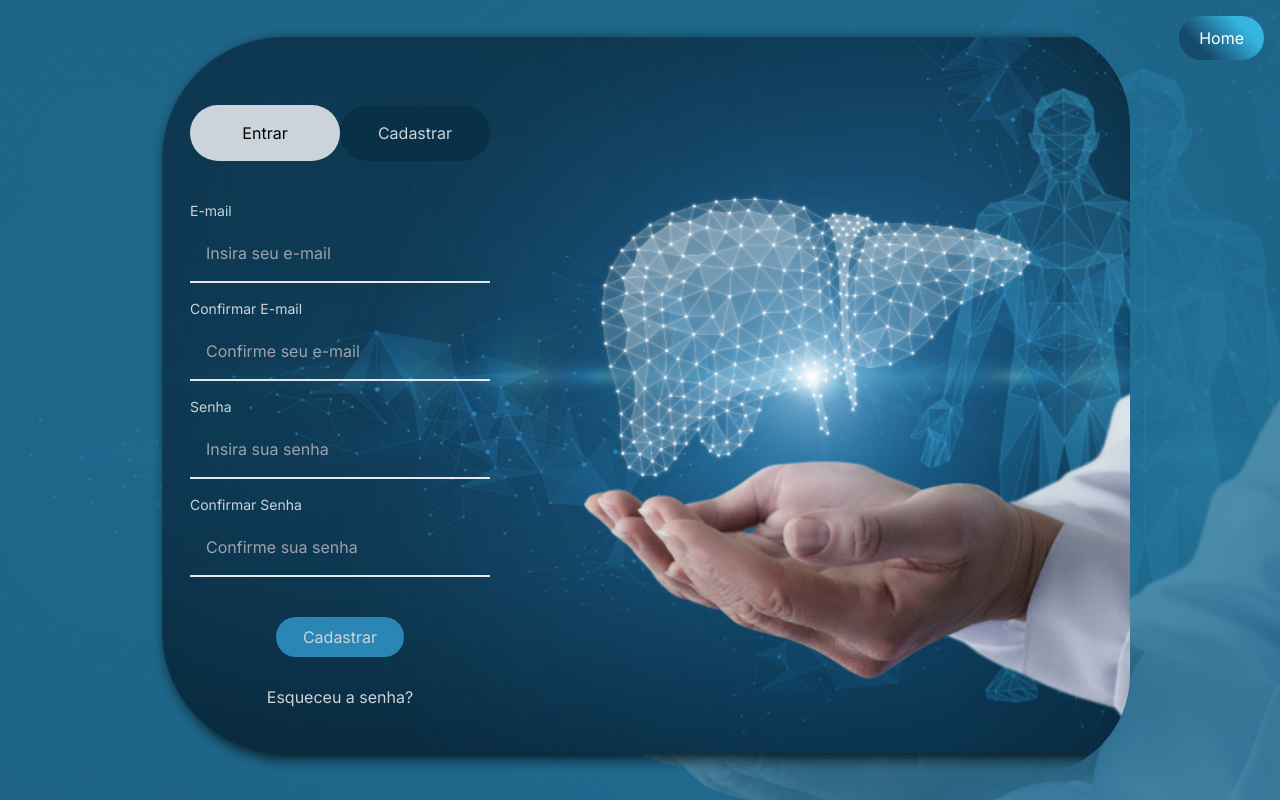
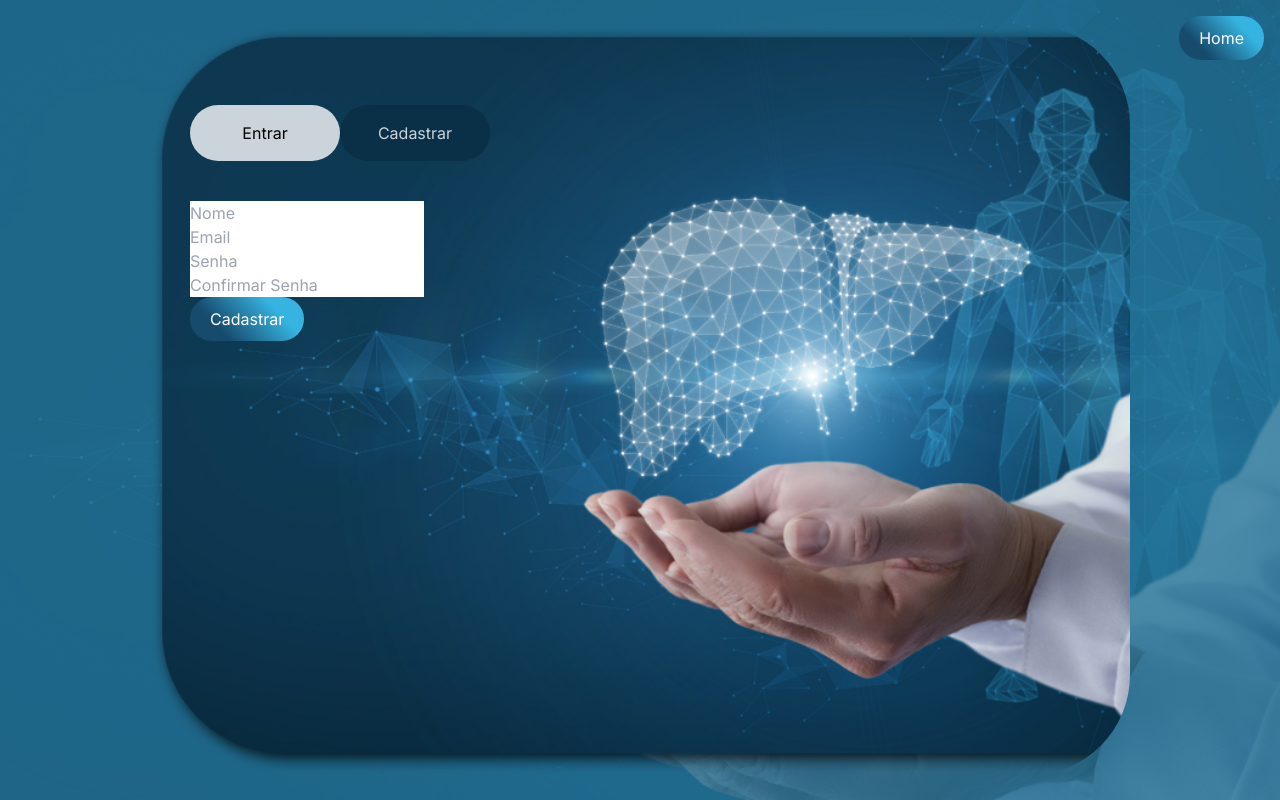
Before and after one commit to hepatohub/frontend, a Next.js app: page /login in a window 1280 px wide. Both pictures are taken after a click on the button "Cadastrar". Built offline with nearby package versions, Linux system fonts and the light colour scheme.

Commit message:
troca do component LoginForm para o react hook form

```diff
--- a/src/app/login/page.js
+++ b/src/app/login/page.js
@@ -1,87 +1,11 @@
-"use client";
+"use client"
+import React, { useState } from "react";
 import Button from '@/components/Button';
-import React, { useState } from 'react';
+import LoginForm from "@/components/LoginForm";
 
 const Login = () => {
+  // Definindo os estados para controlar a guia ativa
   const [activeTab, setActiveTab] = useState("Entrar");
-  const [email, setEmail] = useState("");
-  const [confirmEmail, setConfirmEmail] = useState("");
-  const [password, setPassword] = useState("");
-  const [confirmPassword, setConfirmPassword] = useState("");
-  const [loginEmail, setLoginEmail] = useState("");
-  const [loginPassword, setLoginPassword] = useState("");
-  const [error, setError] = useState("");
-  const [success, setSuccess] = useState("");
-
-  const toggleTab = (tab) => {
-    setActiveTab(tab);
-    setError("");
-    setSuccess("");
-  };
-
-  const validateEmail = (email) => {
-    const re = /^[a-zA-Z0-9._%+-]+@[a-zA-Z0-9.-]+\.[a-zA-Z]{2,}$/;
-    return re.test(String(email).toLowerCase());
-  };
-
-  const validatePassword = (password) => {
-    const re = /^(?=.*[a-z])(?=.*[A-Z])(?=.*\d)(?=.*[@$!%*?&])[A-Za-z\d@$!%*?&]{8,14}$/;
-    return re.test(password);
-  };
-
-  const handleRegister = async (e) => {
-    e.preventDefault();
-    setError("");
-    setSuccess("");
-
-    if (!validateEmail(email)) {
-      setError("Por favor, insira um endereço de e-mail válido.");
-      return;
-    }
-
-    if (email !== confirmEmail) {
-      setError("Os endereços de e-mail não coincidem.");
-      return;
-    }
-
-    if (!validatePassword(password)) {
-      setError("A senha deve ter entre 8 e 14 caracteres, incluindo pelo menos uma letra maiúscula, uma letra minúscula, um número e um caractere especial.");
-      return;
-    }
-
-    if (password !== confirmPassword) {
-      setError("As senhas não coincidem.");
-      return;
-    }
-
-    // Simulate a call to check if the email is unique
-    const isEmailUnique = await mockCheckEmailUnique(email);
-    if (!isEmailUnique) {
-      setError("O endereço de e-mail já está associado a uma conta existente.");
-      return;
-    }
-
-    // Simulate successful registration
-    setSuccess("Registro bem-sucedido! Redirecionando para a página inicial...");
-    setTimeout(() => {
-      window.location.href = "/Homepage"; // Redirect to homepage
-    }, 2000);
-  };
-
-  const mockCheckEmailUnique = async (email) => {
-    // Mock function to simulate email uniqueness check
-    return new Promise((resolve) => {
-      setTimeout(() => {
-        resolve(email !== "existing@example.com");
-      }, 1000);
-    });
-  };
-
-  const handleLogin = (e) => {
-    e.preventDefault();
-    // Handle login logic here
-    console.log("Logging in with", loginEmail, loginPassword);
-  };
 
   return (
     <div className="flex flex-col justify-center items-center h-screen bg-bgLogin bg-no-repeat bg-cover bg-footer relative">
@@ -96,7 +20,7 @@ const Login = () => {
               className={`p-4 w-[50%] text-center ${
                 activeTab === "Entrar" ? "bg-button-login rounded-full text-cards" : "bg-cards rounded-full"
               }`}
-              onClick={() => toggleTab("Entrar")}
+              onClick={() => setActiveTab("Entrar")}
             >
               Entrar
             </button>
@@ -104,138 +28,23 @@ const Login = () => {
               className={`p-4 w-[50%] text-center ml-[-4px] ${
                 activeTab === "Cadastrar" ? " bg-button-login text-cards rounded-full " : "bg-cards text-button-login rounded-full "
               }`}
-              onClick={() => toggleTab("Cadastrar")}
+              onClick={() => setActiveTab("Cadastrar")}
             >
               Cadastrar
             </button>
           </div>
           <div className="pt-10">
+            {/* Renderiza o formulário de acordo com a guia ativa */}
             {activeTab === "Entrar" ? (
-              <form onSubmit={handleLogin}>
-                <div className="mb-4">
-                  <label htmlFor="loginEmail" className="block text-sm text-cards">
-                    E-mail
-                  </label>
-                  <input
-                    type="text"
-                    id="loginEmail"
-                    className="mt-1 p-4 w-full bg-transparent border-b-2 outline-none"
-                    placeholder="Insira seu e-mail"
-                    value={loginEmail}
-                    onChange={(e) => setLoginEmail(e.target.value)}
-                    required
-                  />
-                </div>
-                <div className="mb-4 relative">
-                  <label htmlFor="loginPassword" className="block text-sm text-cards">
-                    Senha
-                  </label>
-                  <input
-                    type="password"
-                    id="loginPassword"
-                    placeholder="Insira sua senha"
-                    className="mt-1 p-4 w-full border-b-2 bg-transparent outline-none"
-                    value={loginPassword}
-                    onChange={(e) => setLoginPassword(e.target.value)}
-                    required
-                  />
-                </div>
-                <div className="mb-4 pt-6 flex justify-center">
-                  <button
-                    type="submit"
-                    className="w-32 bg-button shadow-[0px 4px 4px 0px rgba(255, 255, 255, 0.25) inset] hover:bg-blue-600 text-cards py-2 rounded-[64px] transition duration-300"
-                  >
-                    Entrar
-                  </button>
-                </div>
-              </form>
+              <LoginForm mode="login" />
             ) : (
-              <form onSubmit={handleRegister}>
-                <div className="mb-4">
-                  <label htmlFor="email" className="block text-sm text-cards">
-                    E-mail
-                  </label>
-                  <input
-                    type="text"
-                    id="email"
-                    className="mt-1 p-4 w-full bg-transparent border-b-2 outline-none"
-                    placeholder="Insira seu e-mail"
-                    value={email}
-                    onChange={(e) => setEmail(e.target.value)}
-                    required
-                  />
-                </div>
-                <div className="mb-4">
-                  <label htmlFor="confirmEmail" className="block text-sm text-cards">
-                    Confirmar E-mail
-                  </label>
-                  <input
-                    type="text"
-                    id="confirmEmail"
-                    className="mt-1 p-4 w-full bg-transparent border-b-2 outline-none"
-                    placeholder="Confirme seu e-mail"
-                    value={confirmEmail}
-                    onChange={(e) => setConfirmEmail(e.target.value)}
-                    required
-                  />
-                </div>
-                <div className="mb-4 relative">
-
-                  <label htmlFor="password" className="block text-sm text-cards">
-                    Senha
-                  </label>
-                  <input
-                    type="password"
-                    id="password"
-                    placeholder="Insira sua senha"
-                    className="mt-1 p-4 w-full border-b-2 bg-transparent outline-none"
-                    value={password}
-                    onChange={(e) => setPassword(e.target.value)}
-                    required
-                  />
-                </div>
-                <div className="mb-4 relative">
-                  <label htmlFor="confirmPassword" className="block text-sm text-cards">
-                    Confirmar Senha
-                  </label>
-                  <input
-                    type="password"
-                    id="confirmPassword"
-                    placeholder="Confirme sua senha"
-                    className="mt-1 p-4 w-full border-b-2 bg-transparent outline-none"
-                    value={confirmPassword}
-                    onChange={(e) => setConfirmPassword(e.target.value)}
-                    required
-                  />
-                </div>
-                <div className="mb-4 pt-6 flex justify-center">
-                  <button
-                    type="submit"
-                    className="w-32 bg-button shadow-[0px 4px 4px 0px rgba(255, 255, 255, 0.25) inset] hover:bg-blue-600 text-cards py-2 rounded-[64px] transition duration-300"
-                  >
-                    Cadastrar
-                  </button>
-                </div>
-              </form>
+              <LoginForm mode="register" />
             )}
-
-            {/* Exibição da mensagem de erro */}
-            {error && <div className="text-red-500 text-center">{error}</div>}
-
-            {/* Exibição da mensagem de sucesso */}
-            {success && <div className="text-green-500 text-center">{success}</div>}
-
-            {/* Link para redefinir senha */}
-            <div className="py-3 text-center">
-              <a href="#" className="text-cards">
-                Esqueceu a senha?
-              </a>
-            </div>
           </div>
         </div>
       </div>
     </div>
-  );}
-
+  );
+}
 
 export default Login;
--- a/src/components/LoginForm/index.jsx
+++ b/src/components/LoginForm/index.jsx
@@ -1,89 +1,67 @@
-"use client";
-import React from "react";
+import React, { useState } from "react";
+import { useForm } from "react-hook-form";
+import Button from "../Button";
 
-const LoginForm = ({ onLogin, onRegister }) => {
-  // Verificar se estamos no lado do cliente
-  // const isClient = typeof window !== 'undefined';
+const LoginForm = ({ onLogin, onRegister, mode }) => {
+  const {
+    register,
+    handleSubmit,
+    formState: { errors },
+  } = useForm();
 
-  // if (!isClient) {
-  //   return null;
-  //    // Se não estiver no lado do cliente, não renderizar nada
-  // }
-
-  // Se estiver no lado do cliente, importar e usar useState
-  const [email, setEmail] = React.useState("");
-  const [password, setPassword] = React.useState("");
-  const [name, setName] = React.useState("");
-  const [cpf, setCpf] = React.useState("");
-  const [confirmPassword, setConfirmPassword] = React.useState("");
-  const [mode, setMode] = React.useState("login");
-  const [error, setError] = React.useState("");
-
-  const handleLogin = () => {
+  const onSubmit = (data) => {
+    if (mode === "login") {
       // Lógica de login
-  };
-
-  const handleRegister = () => {
+      onLogin(data);
+    } else {
       // Lógica de registro
+      onRegister(data);
+    }
   };
 
   return (
     <div>
-      {/* Renderização do formulário */}
-      {error && <p style={{ color: "red" }}>{error}</p>}
-      {mode === "login" ? (
+      <form onSubmit={handleSubmit(onSubmit)}>
+        {mode === "register" && (
           <div>
+            {errors.name && <p style={{ color: "red" }}>Nome é obrigatório</p>}
+            <input
+              type="text"
+              placeholder="Nome"
+              {...register("name", { required: true })}
+            />
+          </div>
+        )}
+        {mode === "register" && (
+          <div>
+            {errors.email && <p style={{ color: "red" }}>Email é obrigatório</p>}
             <input
               type="email"
               placeholder="Email"
-            value={email}
-            onChange={(e) => setEmail(e.target.value)}
+              {...register("email", { required: true })}
             />
+          </div>
+        )}
+        <div>
+          {errors.password && <p style={{ color: "red" }}>Senha é obrigatória</p>}
           <input
             type="password"
             placeholder="Senha"
-            value={password}
-            onChange={(e) => setPassword(e.target.value)}
+            {...register("password", { required: true })}
           />
-          <button onClick={handleLogin}>Entrar</button>
-          <p onClick={() => setMode("register")}>Cadastrar-se</p>
         </div>
-      ) : (
+        {mode === "register" && (
           <div>
-          <input
-            type="text"
-            placeholder="Nome"
-            value={name}
-            onChange={(e) => setName(e.target.value)}
-          />
-          <input
-            type="email"
-            placeholder="Email"
-            value={email}
-            onChange={(e) => setEmail(e.target.value)}
-          />
-          <input
-            type="text"
-            placeholder="CPF"
-            value={cpf}
-            onChange={(e) => setCpf(e.target.value)}
-          />
-          <input
-            type="password"
-            placeholder="Senha"
-            value={password}
-            onChange={(e) => setPassword(e.target.value)}
-          />
+            {errors.confirmPassword && <p style={{ color: "red" }}>Confirmação de Senha é obrigatória</p>}
             <input
               type="password"
               placeholder="Confirmar Senha"
-            value={confirmPassword}
-            onChange={(e) => setConfirmPassword(e.target.value)}
+              {...register("confirmPassword", { required: true })}
             />
-          <button onClick={handleRegister}>Registrar</button>
-          <p onClick={() => setMode("login")}>Já tem uma conta? Entrar</p>
           </div>
         )}
+        <Button type="submit">{mode === "login" ? "Entrar" : "Cadastrar"}</Button>
+      </form>
     </div>
   );
 };
```
Lines whose indentation alone changed are shown as unchanged.
